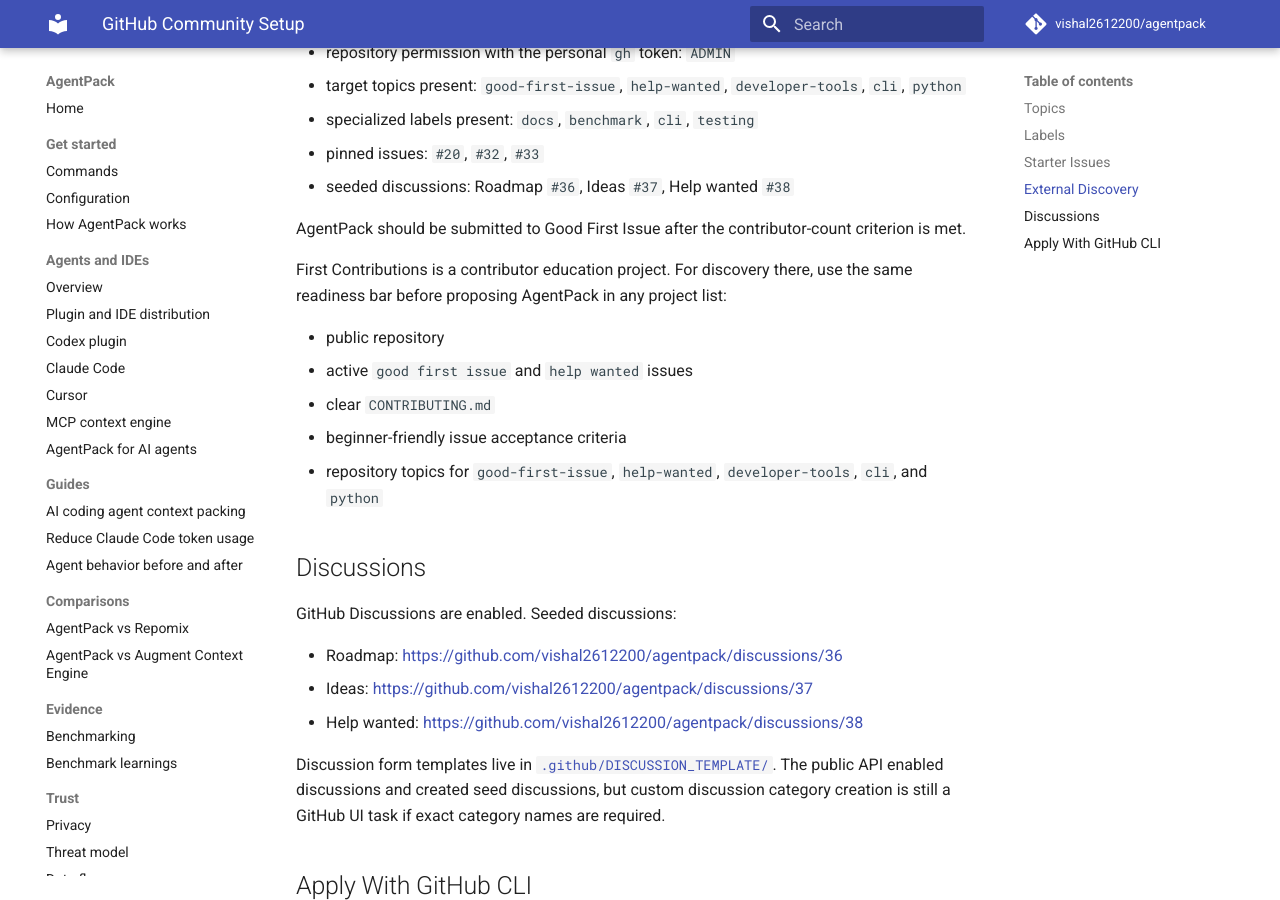
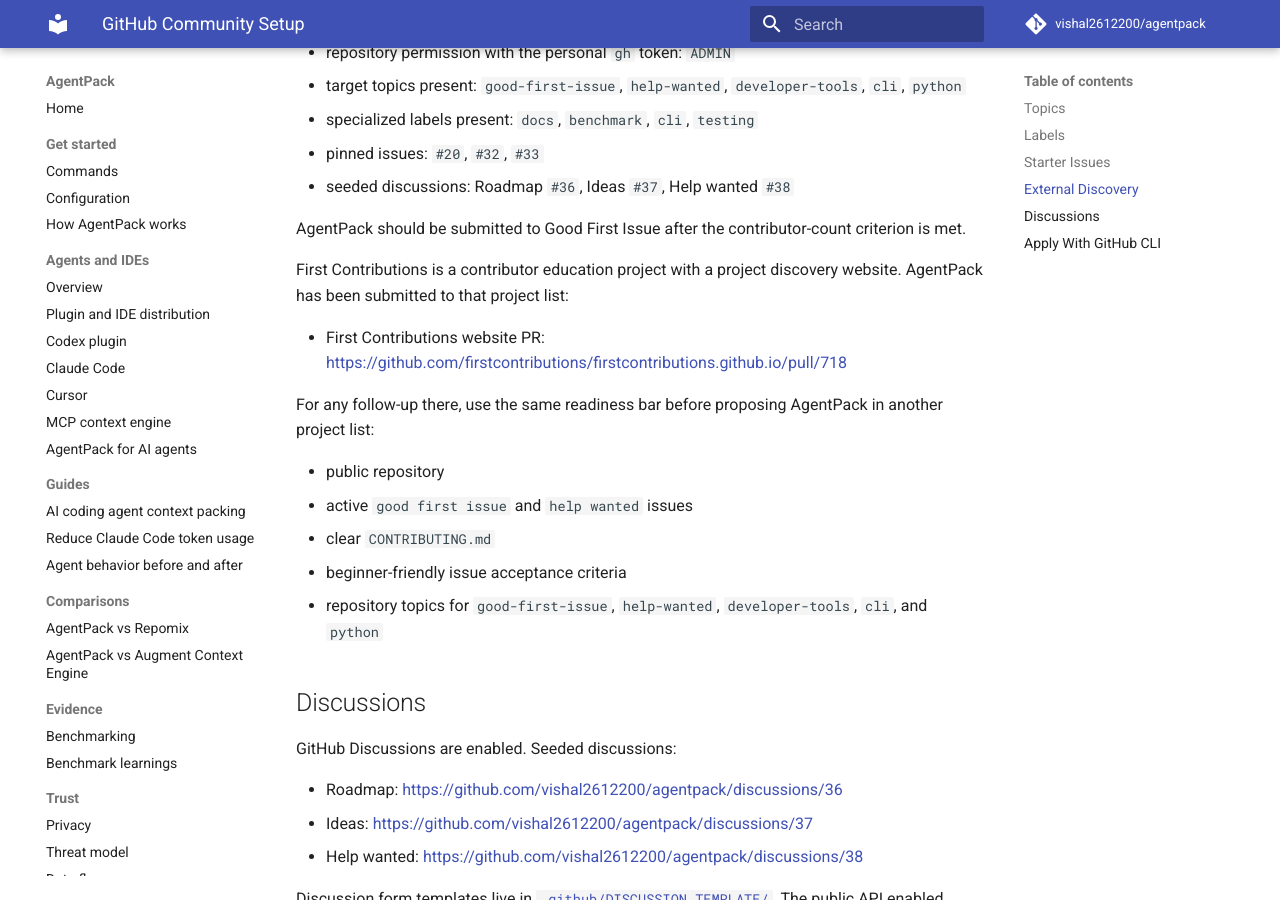
Before and after one commit to Jdowpasisi/agentpack, an MkDocs documentation site: the page built from docs/github-community-setup.md, in a window 1280 px wide and 900 px high, scrolled down 1446 px. Built offline with MkDocs 1.6.1 and Material for MkDocs 9.7.7, drawn with Linux system fonts in a browser that asks for light colours; comment, search, counter and statistics services are not loaded.

Commit message:
docs(github): record First Contributions submission
Why:
- Keep the contributor discovery setup doc aligned with the live external submission state.

What changed:
- Record the First Contributions website PR for AgentPack.
- Keep Good First Issue submission gated on the published contributor-count requirement.

Validation:
- python -m pytest tests/test_community_files.py tests/test_docs_links.py -q

```diff
--- a/docs/github-community-setup.md
+++ b/docs/github-community-setup.md
@@ -57,8 +57,13 @@
 AgentPack should be submitted to Good First Issue after the contributor-count
 criterion is met.
 
-First Contributions is a contributor education project. For discovery there,
-use the same readiness bar before proposing AgentPack in any project list:
+First Contributions is a contributor education project with a project discovery
+website. AgentPack has been submitted to that project list:
+
+- First Contributions website PR: <https://github.com/firstcontributions/firstcontributions.github.io/pull/718>
+
+For any follow-up there, use the same readiness bar before proposing AgentPack
+in another project list:
 
 - public repository
 - active `good first issue` and `help wanted` issues
```
